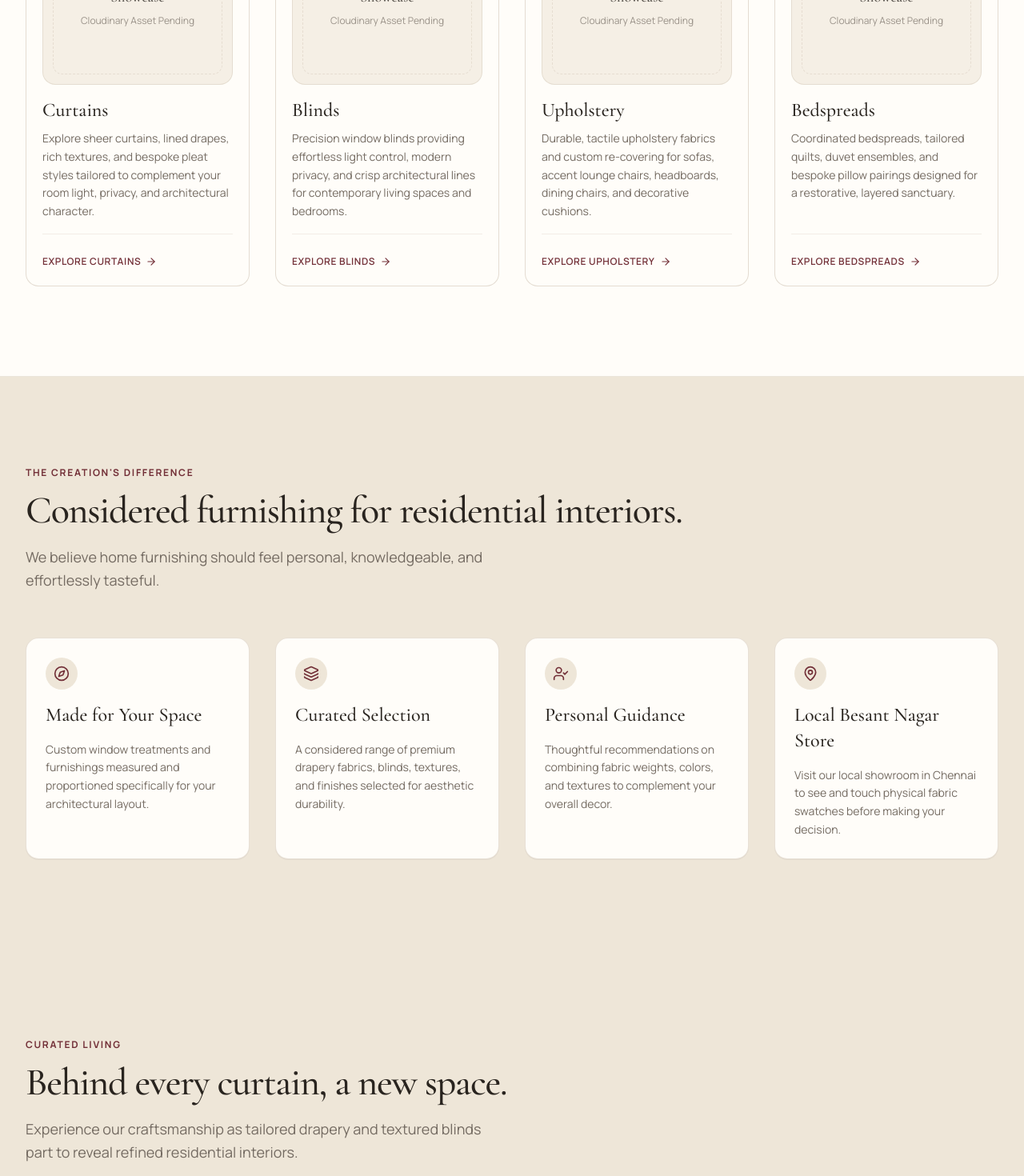
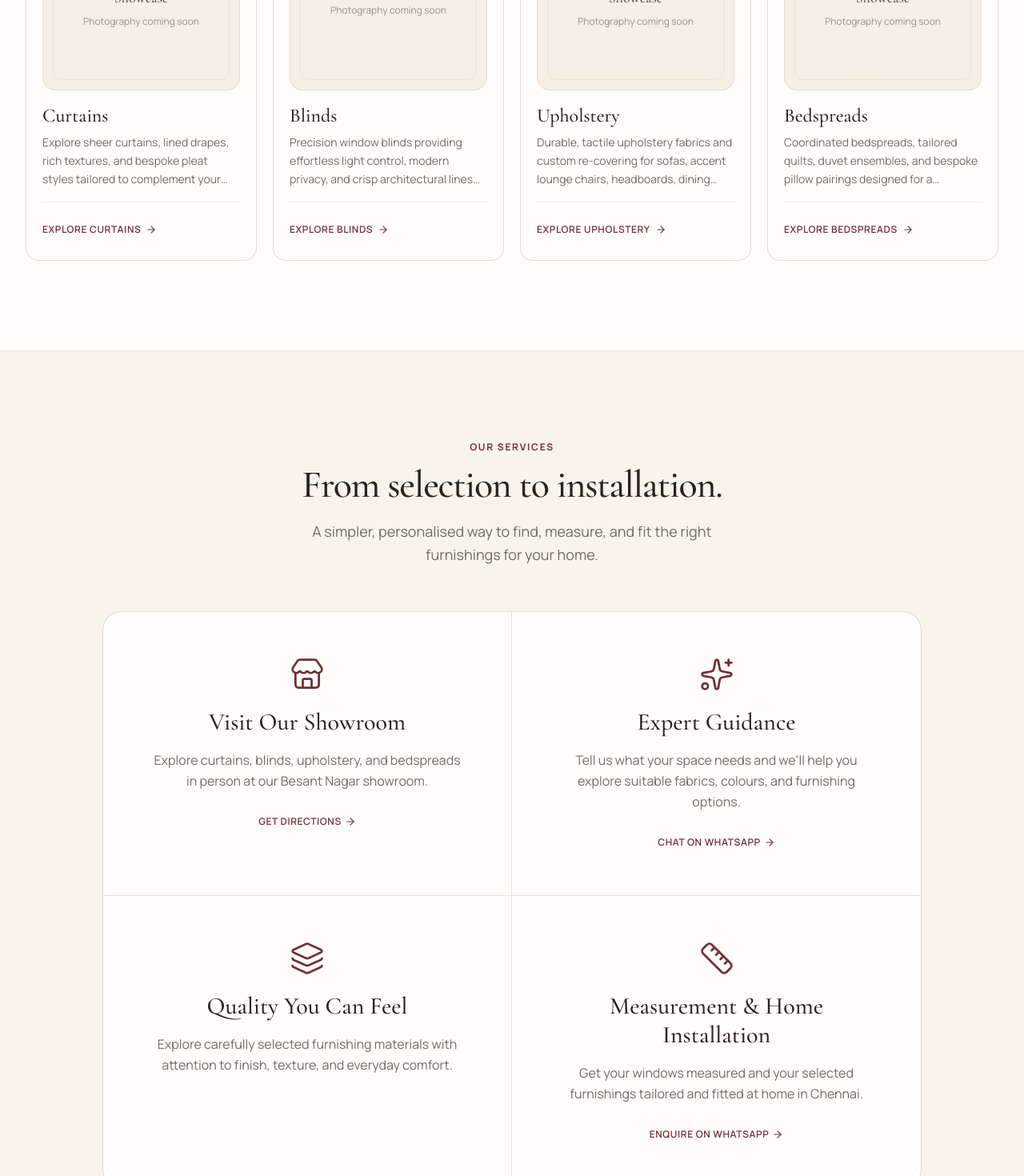
Before and after one commit to Hamza525318/creations, a Next.js app: page / in a window 1280 px wide. Shown: the part 1220-2690 px from the top of the page at 80% size. Built offline with nearby package versions, Linux system fonts and the light colour scheme; no server answers.

Commit message:
Update services matrix, mobile category carousel, and resilient cloudinary server config

```diff
--- a/src/app/globals.css
+++ b/src/app/globals.css
@@ -106,3 +106,11 @@
     font-weight: 500;
   }
 }
+
+@utility no-scrollbar {
+  -ms-overflow-style: none;
+  scrollbar-width: none;
+  &::-webkit-scrollbar {
+    display: none;
+  }
+}
--- a/src/components/common/image-placeholder.tsx
+++ b/src/components/common/image-placeholder.tsx
@@ -58,7 +58,7 @@ export default function ImagePlaceholder({
         </span>
 
         <span className="font-sans text-xs text-taupe/70">
-          Cloudinary Asset Pending
+          Photography coming soon
         </span>
       </div>
 
--- a/src/components/sections/benefits-section.tsx
+++ b/src/components/sections/benefits-section.tsx
@@ -1,65 +1,72 @@
 import React from "react";
 import Section from "@/components/layout/section";
 import SectionHeading from "@/components/common/section-heading";
-import { Compass, Layers, UserCheck, MapPin } from "lucide-react";
+import { services } from "@/data/services";
+import { ArrowRight } from "lucide-react";
 
 export default function BenefitsSection() {
-  const benefits = [
-    {
-      icon: Compass,
-      title: "Made for Your Space",
-      description:
-        "Custom window treatments and furnishings measured and proportioned specifically for your architectural layout.",
-    },
-    {
-      icon: Layers,
-      title: "Curated Selection",
-      description:
-        "A considered range of premium drapery fabrics, blinds, textures, and finishes selected for aesthetic durability.",
-    },
-    {
-      icon: UserCheck,
-      title: "Personal Guidance",
-      description:
-        "Thoughtful recommendations on combining fabric weights, colors, and textures to complement your overall decor.",
-    },
-    {
-      icon: MapPin,
-      title: "Local Besant Nagar Store",
-      description:
-        "Visit our local showroom in Chennai to see and touch physical fabric swatches before making your decision.",
-    },
-  ];
-
   return (
-    <Section id="why-us" variant="sand">
+    <Section id="why-us" variant="ivory" className="py-16 md:py-24">
       <SectionHeading
-        eyebrow="The CREATION'S Difference"
-        heading="Considered furnishing for residential interiors."
-        description="We believe home furnishing should feel personal, knowledgeable, and effortlessly tasteful."
-        align="left"
+        eyebrow="Our Services"
+        heading="From selection to installation."
+        description="A simpler, personalised way to find, measure, and fit the right furnishings for your home."
+        align="center"
       />
 
-      <div className="grid grid-cols-1 md:grid-cols-2 lg:grid-cols-4 gap-8">
-        {benefits.map((benefit, index) => {
-          const Icon = benefit.icon;
-          return (
-            <div
-              key={index}
-              className="flex flex-col space-y-4 p-6 rounded-2xl bg-card border border-border/70 shadow-2xs transition-transform duration-300 hover:-translate-y-1"
-            >
-              <div className="flex h-10 w-10 items-center justify-center rounded-full bg-sand text-burgundy">
-                <Icon className="h-5 w-5" />
+      {/* 2 × 2 Desktop Matrix / Clean 1-col Mobile Layout */}
+      <div className="max-w-5xl mx-auto rounded-3xl bg-card border border-border/80 shadow-2xs overflow-hidden">
+        <div className="grid grid-cols-1 md:grid-cols-2 divide-y md:divide-y-0 md:divide-x-0 divide-border/60">
+          {services.map((service, index) => {
+            const Icon = service.icon;
+            // 2x2 divider borders on desktop:
+            // 0 (top-left): border-r, border-b
+            // 1 (top-right): border-b
+            // 2 (bottom-left): border-r
+            // 3 (bottom-right): clean
+            const desktopBorderClasses = [
+              "md:border-r md:border-b md:border-border/70",
+              "md:border-b md:border-border/70",
+              "md:border-r md:border-border/70",
+              "",
+            ][index];
+
+            return (
+              <div
+                key={service.id}
+                className={`flex flex-col items-center text-center p-8 sm:p-12 lg:p-14 space-y-4 group transition-colors duration-300 hover:bg-sand/20 ${desktopBorderClasses}`}
+              >
+                {/* Clean large line icon without heavy container */}
+                <div className="flex items-center justify-center text-burgundy transition-transform duration-300 group-hover:scale-105">
+                  <Icon className="h-10 w-10 sm:h-11 sm:w-11 stroke-[1.5]" />
+                </div>
+
+                {/* Title */}
+                <h3 className="font-display text-2xl sm:text-3xl font-medium text-espresso pt-1">
+                  {service.title}
+                </h3>
+
+                {/* Description */}
+                <p className="font-sans text-sm sm:text-base text-taupe leading-relaxed max-w-sm">
+                  {service.description}
+                </p>
+
+                {/* Optional subtle text CTA */}
+                {service.cta && service.href && (
+                  <div className="pt-2">
+                    <a
+                      href={service.href}
+                      className="inline-flex items-center gap-1 text-xs font-semibold uppercase tracking-wider text-burgundy hover:text-burgundy-dark transition-colors group/link"
+                    >
+                      <span>{service.cta}</span>
+                      <ArrowRight className="h-3.5 w-3.5 transition-transform duration-200 group-hover/link:translate-x-1" />
+                    </a>
+                  </div>
+                )}
               </div>
-              <h3 className="font-display text-2xl font-medium text-espresso">
-                {benefit.title}
-              </h3>
-              <p className="font-sans text-sm text-taupe leading-relaxed">
-                {benefit.description}
-              </p>
-            </div>
-          );
-        })}
+            );
+          })}
+        </div>
       </div>
     </Section>
   );
--- a/src/components/sections/category-section.tsx
+++ b/src/components/sections/category-section.tsx
@@ -16,19 +16,29 @@ export default async function CategorySection() {
   );
 
   return (
-    <Section id="categories" variant="white">
+    <Section id="categories" variant="white" className="overflow-hidden">
+      <div className="flex flex-col sm:flex-row sm:items-end justify-between mb-8 md:mb-12 gap-3">
         <SectionHeading
           eyebrow="Our Collections"
           heading="Furnish every part of your home."
           description="Explore our four core categories crafted to bring warmth, privacy, and architectural elegance to your space."
           align="left"
+          className="mb-0 md:mb-0"
         />
 
-      <div className="grid grid-cols-1 sm:grid-cols-2 lg:grid-cols-4 gap-6 lg:gap-8">
+        {/* Mobile Swipe Cue */}
+        <span className="font-sans text-xs text-taupe inline-flex items-center gap-1 md:hidden self-start pb-1">
+          <span>Swipe to explore</span>
+          <ArrowRight className="h-3 w-3 text-burgundy" />
+        </span>
+      </div>
+
+      {/* Responsive Container: Native Horizontal Scroll Carousel on Mobile (<md) & Grid on Tablet/Desktop (>=md) */}
+      <div className="flex gap-4 sm:gap-5 overflow-x-auto snap-x snap-mandatory no-scrollbar pb-4 pt-1 -mx-4 px-4 sm:-mx-6 sm:px-6 md:grid md:grid-cols-2 lg:grid-cols-4 md:overflow-visible md:mx-0 md:px-0 md:pb-0">
         {mediaItems.map((category) => (
-          <div
+          <article
             key={category.key}
-            className="group flex flex-col justify-between bg-card rounded-2xl p-4 sm:p-5 border border-border/80 transition-all duration-300 hover:border-burgundy/40 hover:shadow-md"
+            className="flex-none w-[84vw] max-w-[320px] snap-start md:w-auto md:max-w-none group flex flex-col justify-between bg-card rounded-2xl p-4 sm:p-5 border border-border/80 transition-all duration-300 hover:border-burgundy/40 hover:shadow-md"
           >
             <div className="space-y-4">
               <WebsiteImage
@@ -36,29 +46,30 @@ export default async function CategorySection() {
                 aspectRatio="4/5"
                 fallbackCategory={category.label}
                 fallbackLabel={`${category.label} Collection Showcase`}
+                sizes="(max-width: 768px) 85vw, (max-width: 1024px) 50vw, 25vw"
                 className="w-full"
               />
 
-              <div className="space-y-2">
+              <div className="space-y-1.5">
                 <h3 className="font-display text-2xl font-medium text-espresso group-hover:text-burgundy transition-colors">
                   {category.label}
                 </h3>
-                <p className="font-sans text-sm text-taupe leading-relaxed">
+                <p className="font-sans text-xs sm:text-sm text-taupe leading-relaxed line-clamp-3">
                   {category.description}
                 </p>
               </div>
             </div>
 
-            <div className="pt-5 border-t border-border/40 mt-4">
+            <div className="pt-4 border-t border-border/40 mt-4">
               <Link
                 href={category.href}
-                className="font-sans text-xs font-semibold uppercase tracking-wider text-burgundy inline-flex items-center gap-1.5 transition-transform group-hover:translate-x-1"
+                className="font-sans text-xs font-semibold uppercase tracking-wider text-burgundy inline-flex items-center gap-1.5 min-h-[36px] py-1 transition-transform group-hover:translate-x-1"
               >
                 <span>Explore {category.label}</span>
                 <ArrowRight className="h-3.5 w-3.5" />
               </Link>
             </div>
-          </div>
+          </article>
         ))}
       </div>
     </Section>
--- /dev/null
+++ b/src/data/services.ts
@@ -0,0 +1,48 @@
+import { Store, Sparkles, Layers, Ruler, LucideIcon } from "lucide-react";
+import { siteConfig } from "@/config/site";
+
+export interface ServiceItem {
+  id: string;
+  title: string;
+  description: string;
+  icon: LucideIcon;
+  href?: string;
+  cta?: string;
+}
+
+export const services: ServiceItem[] = [
+  {
+    id: "showroom",
+    title: "Visit Our Showroom",
+    description:
+      "Explore curtains, blinds, upholstery, and bedspreads in person at our Besant Nagar showroom.",
+    icon: Store,
+    href: "#location",
+    cta: "Get Directions",
+  },
+  {
+    id: "guidance",
+    title: "Expert Guidance",
+    description:
+      "Tell us what your space needs and we'll help you explore suitable fabrics, colours, and furnishing options.",
+    icon: Sparkles,
+    href: siteConfig.whatsappUrl,
+    cta: "Chat on WhatsApp",
+  },
+  {
+    id: "quality",
+    title: "Quality You Can Feel",
+    description:
+      "Explore carefully selected furnishing materials with attention to finish, texture, and everyday comfort.",
+    icon: Layers,
+  },
+  {
+    id: "installation",
+    title: "Measurement & Home Installation",
+    description:
+      "Get your windows measured and your selected furnishings tailored and fitted at home in Chennai.",
+    icon: Ruler,
+    href: siteConfig.whatsappUrl,
+    cta: "Enquire on WhatsApp",
+  },
+];
--- a/src/lib/cloudinary/server.ts
+++ b/src/lib/cloudinary/server.ts
@@ -1,8 +1,9 @@
 import { v2 as cloudinary } from "cloudinary";
 
-const cloudName = process.env.NEXT_PUBLIC_CLOUDINARY_CLOUD_NAME;
-const apiKey = process.env.NEXT_PUBLIC_CLOUDINARY_API_KEY;
-const apiSecret = process.env.CLOUDINARY_API_SECRET;
+function configureCloudinary() {
+  const cloudName = process.env.NEXT_PUBLIC_CLOUDINARY_CLOUD_NAME?.trim();
+  const apiKey = process.env.NEXT_PUBLIC_CLOUDINARY_API_KEY?.trim();
+  const apiSecret = process.env.CLOUDINARY_API_SECRET?.trim();
 
   cloudinary.config({
     cloud_name: cloudName,
@@ -11,13 +12,33 @@ cloudinary.config({
     secure: true,
   });
 
+  return { cloudName, apiKey, apiSecret };
+}
+
+configureCloudinary();
+
 export { cloudinary };
 
 export function isCloudinaryConfigured(): boolean {
-  return Boolean(cloudName && apiKey && apiSecret);
+  const cloudName = process.env.NEXT_PUBLIC_CLOUDINARY_CLOUD_NAME?.trim();
+  const apiKey = process.env.NEXT_PUBLIC_CLOUDINARY_API_KEY?.trim();
+  const apiSecret = process.env.CLOUDINARY_API_SECRET?.trim();
+
+  // Re-ensure config is up-to-date in serverless functions
+  if (cloudName && apiKey && apiSecret) {
+    cloudinary.config({
+      cloud_name: cloudName,
+      api_key: apiKey,
+      api_secret: apiSecret,
+      secure: true,
+    });
+    return true;
+  }
+  return false;
 }
 
 export function generateUploadSignature(params: Record<string, any>): string {
+  const apiSecret = process.env.CLOUDINARY_API_SECRET?.trim();
   if (!apiSecret) {
     throw new Error("CLOUDINARY_API_SECRET is missing from environment variables.");
   }
```
Lines whose indentation alone changed are shown as unchanged.
